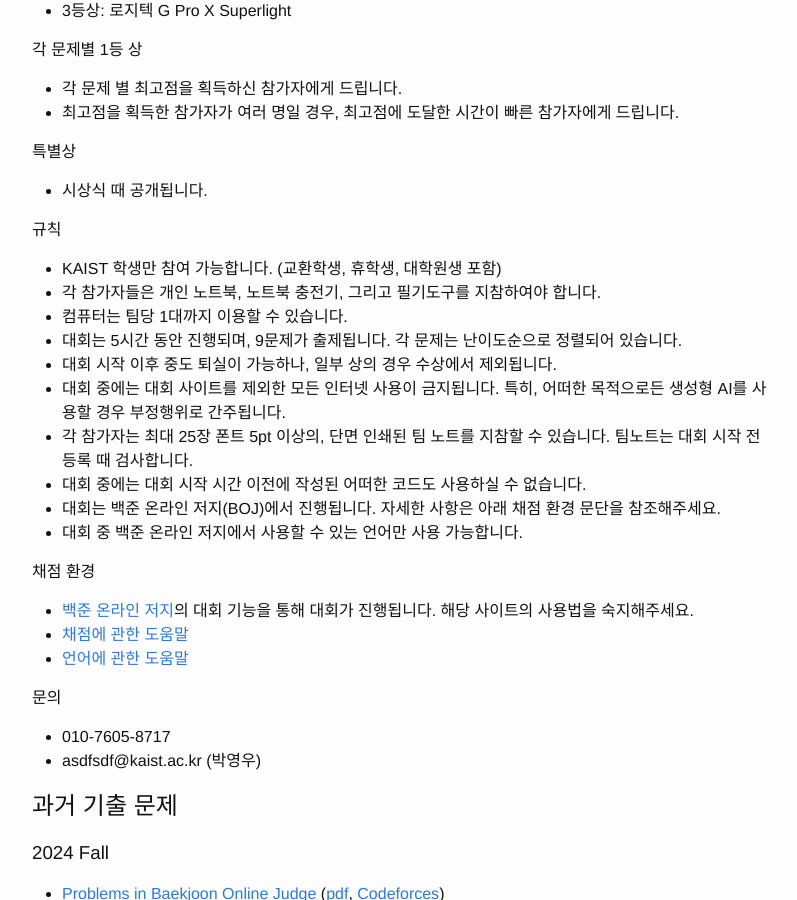
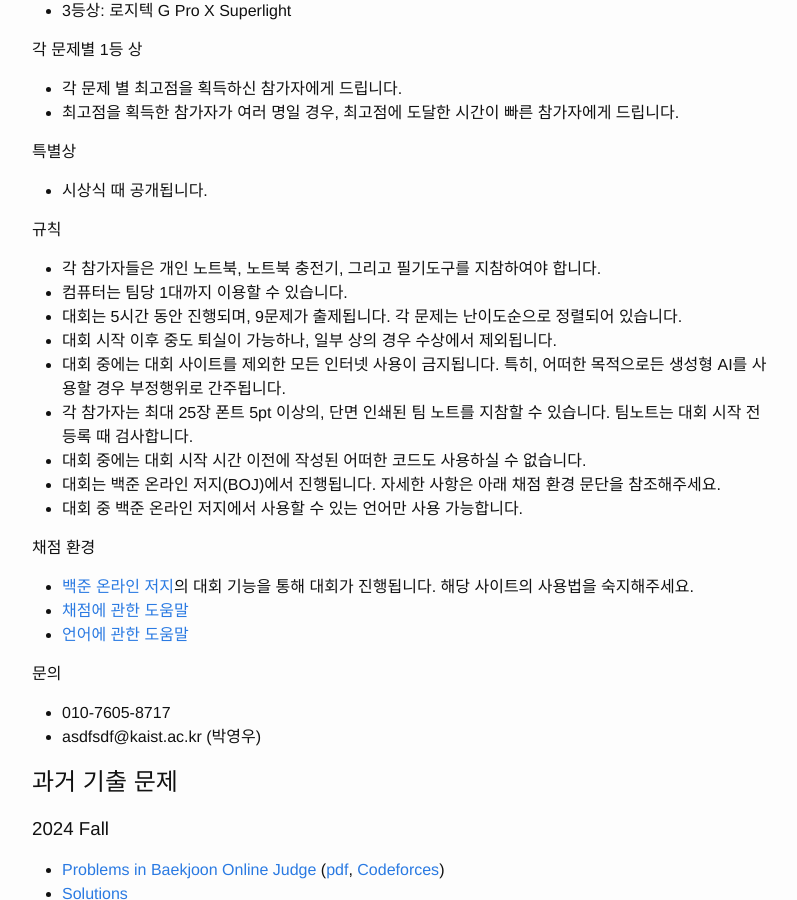
Before and after one commit to RUN-KAIST/kaist.run, a Jekyll site: the page built from index/ko.md, in a window 1280 px wide and 900 px high, scrolled down 1308 px. Shown: the whole window, without its empty margins (238-1035 px from the left). Built offline with Jekyll 4.4.1, drawn with Linux system fonts in a browser that asks for light colours; our own code applies the rules of GitHub Pages for plain Markdown files.

Commit message:
feat: Delete statement that can register KAIST only

```diff
--- a/index/ko.md
+++ b/index/ko.md
@@ -50,7 +50,6 @@ redirect_from: /index.html
 
 #### 규칙
 
-- KAIST 학생만 참여 가능합니다. (교환학생, 휴학생, 대학원생 포함)
 - 각 참가자들은 개인 노트북, 노트북 충전기, 그리고 필기도구를 지참하여야 합니다.
 - 컴퓨터는 팀당 1대까지 이용할 수 있습니다.
 - 대회는 5시간 동안 진행되며, 9문제가 출제됩니다. 각 문제는 난이도순으로 정렬되어 있습니다.
```
